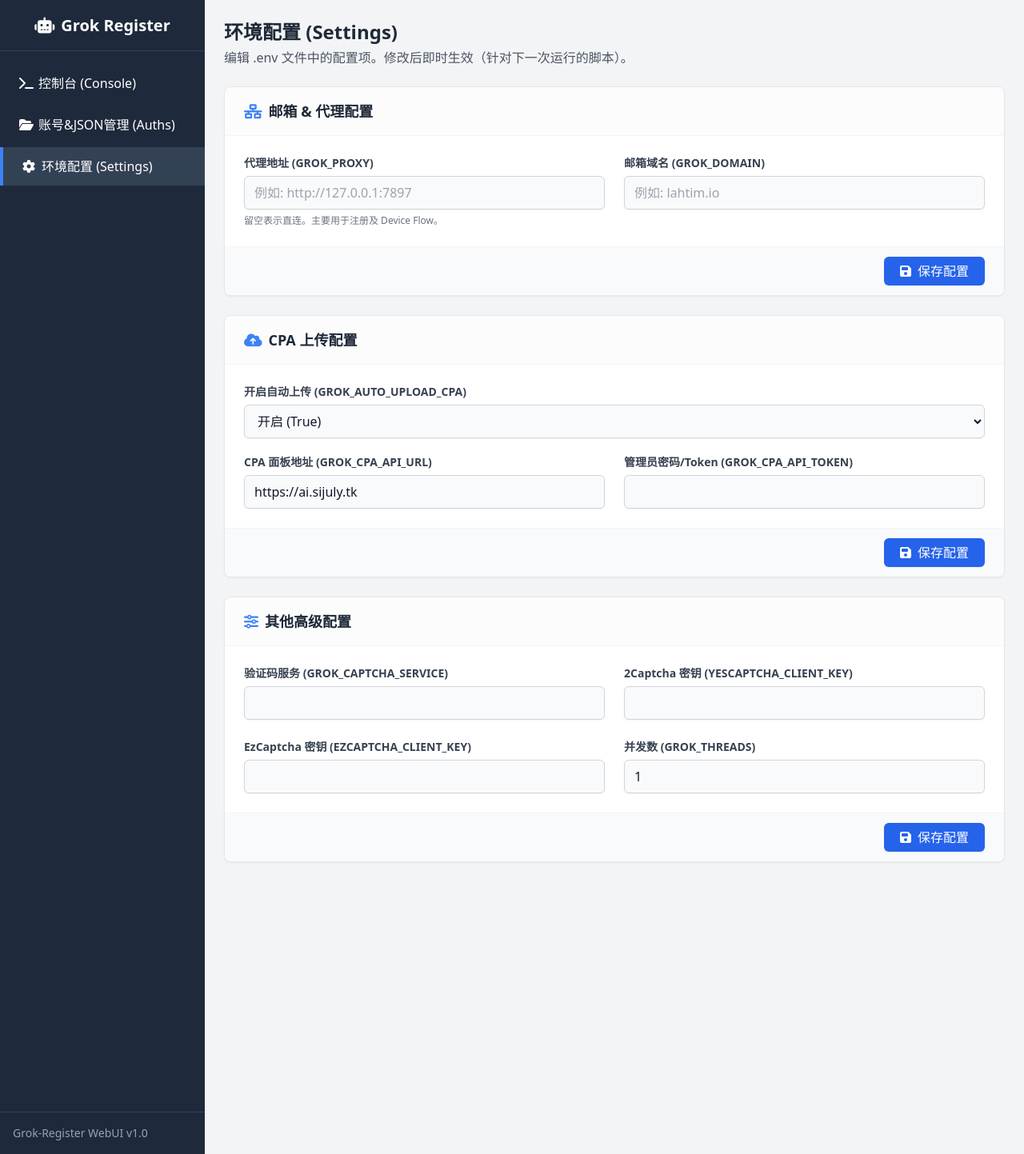
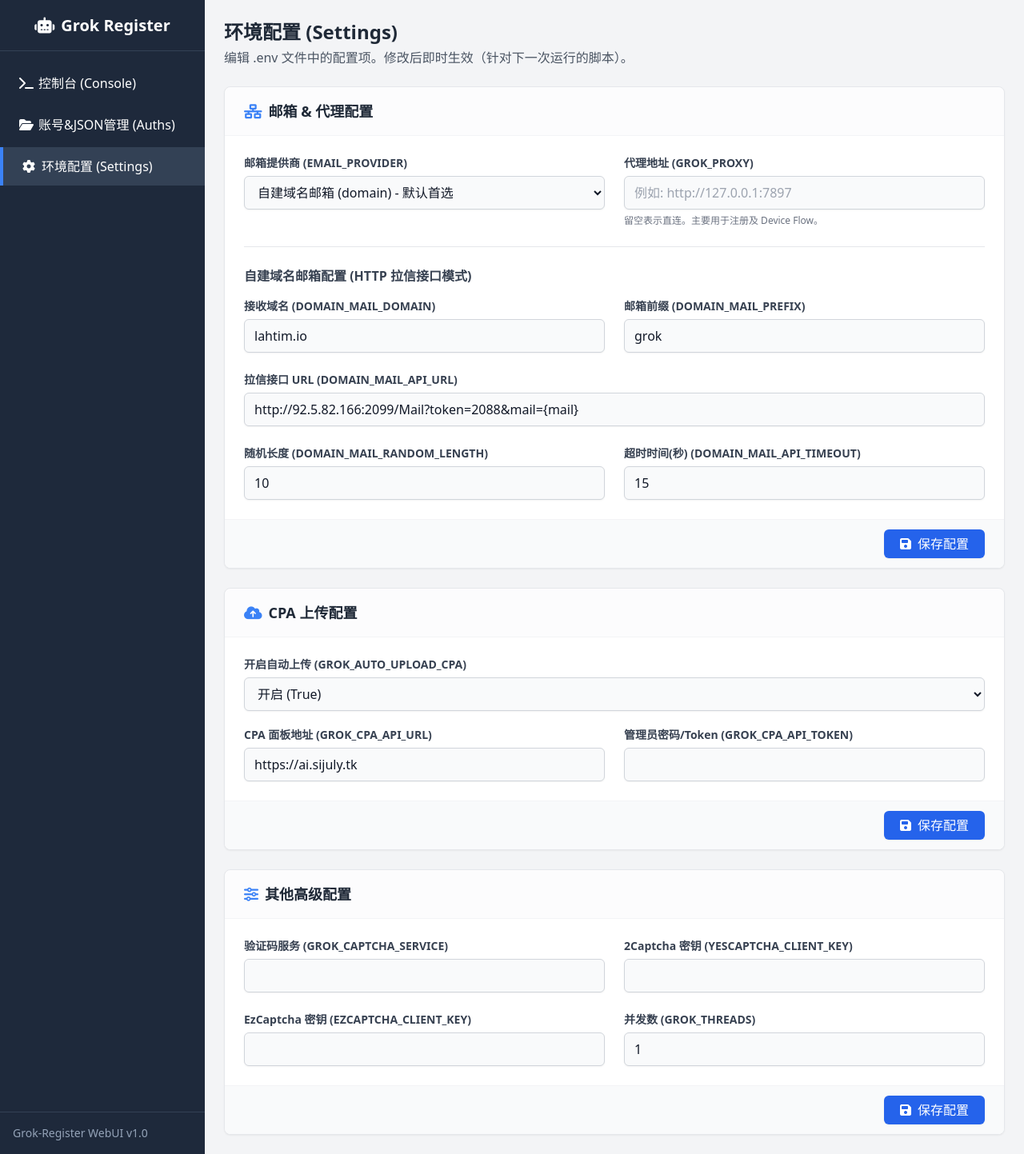
Before and after one commit to SIJULY/grok-register, a FastAPI app: page /settings in a window 1280 px wide. Shown: the whole page at 80% size. Run offline with FastAPI, Linux system fonts and the light colour scheme; some libraries are stand-ins or nearby versions.

Commit message:
feat: 增加自建域名邮箱（HTTP 拉信接口模式）配置项及 Web UI 更新

```diff
--- a/web/templates/settings.html
+++ b/web/templates/settings.html
@@ -23,18 +23,49 @@
         <div class="p-6">
             <div class="grid grid-cols-1 md:grid-cols-2 gap-6">
                 <div>
+                    <label class="block text-sm font-semibold text-gray-700 mb-1.5">邮箱提供商 (EMAIL_PROVIDER)</label>
+                    <select id="EMAIL_PROVIDER" class="w-full bg-gray-50 border border-gray-300 text-gray-900 rounded-md shadow-sm focus:bg-white focus:border-blue-500 focus:ring-2 focus:ring-blue-200 px-3 py-2 transition-colors">
+                        <option value="domain" {% if config.get('EMAIL_PROVIDER', 'domain') == 'domain' %}selected{% endif %}>自建域名邮箱 (domain) - 默认首选</option>
+                        <option value="gptmail" {% if config.get('EMAIL_PROVIDER') == 'gptmail' %}selected{% endif %}>GPTMail (gptmail)</option>
+                        <option value="luckmail" {% if config.get('EMAIL_PROVIDER') == 'luckmail' %}selected{% endif %}>LuckMail (luckmail)</option>
+                        <option value="mailnest" {% if config.get('EMAIL_PROVIDER') == 'mailnest' %}selected{% endif %}>MailNest (mailnest)</option>
+                    </select>
+                </div>
+                <div>
                     <label class="block text-sm font-semibold text-gray-700 mb-1.5">代理地址 (GROK_PROXY)</label>
                     <input type="text" id="GROK_PROXY" value="{{ config.get('GROK_PROXY', '') }}" class="w-full bg-gray-50 border border-gray-300 text-gray-900 rounded-md shadow-sm focus:bg-white focus:border-blue-500 focus:ring-2 focus:ring-blue-200 px-3 py-2 transition-colors" placeholder="例如: http://127.0.0.1:7897">
                     <p class="text-xs text-gray-500 mt-1.5">留空表示直连。主要用于注册及 Device Flow。</p>
                 </div>
-                <div>
-                    <label class="block text-sm font-semibold text-gray-700 mb-1.5">邮箱域名 (GROK_DOMAIN)</label>
-                    <input type="text" id="GROK_DOMAIN" value="{{ config.get('GROK_DOMAIN', '') }}" class="w-full bg-gray-50 border border-gray-300 text-gray-900 rounded-md shadow-sm focus:bg-white focus:border-blue-500 focus:ring-2 focus:ring-blue-200 px-3 py-2 transition-colors" placeholder="例如: lahtim.io">
+            </div>
+
+            <div class="mt-6 border-t border-gray-200 pt-6">
+                <h4 class="text-md font-semibold text-gray-700 mb-4">自建域名邮箱配置 (HTTP 拉信接口模式)</h4>
+                <div class="grid grid-cols-1 md:grid-cols-2 gap-6">
+                    <div>
+                        <label class="block text-sm font-semibold text-gray-700 mb-1.5">接收域名 (DOMAIN_MAIL_DOMAIN)</label>
+                        <input type="text" id="DOMAIN_MAIL_DOMAIN" value="{{ config.get('DOMAIN_MAIL_DOMAIN', 'lahtim.io') }}" class="w-full bg-gray-50 border border-gray-300 text-gray-900 rounded-md shadow-sm focus:bg-white focus:border-blue-500 focus:ring-2 focus:ring-blue-200 px-3 py-2 transition-colors" placeholder="例如: example.com">
+                    </div>
+                    <div>
+                        <label class="block text-sm font-semibold text-gray-700 mb-1.5">邮箱前缀 (DOMAIN_MAIL_PREFIX)</label>
+                        <input type="text" id="DOMAIN_MAIL_PREFIX" value="{{ config.get('DOMAIN_MAIL_PREFIX', 'grok') }}" class="w-full bg-gray-50 border border-gray-300 text-gray-900 rounded-md shadow-sm focus:bg-white focus:border-blue-500 focus:ring-2 focus:ring-blue-200 px-3 py-2 transition-colors">
+                    </div>
+                    <div class="md:col-span-2">
+                        <label class="block text-sm font-semibold text-gray-700 mb-1.5">拉信接口 URL (DOMAIN_MAIL_API_URL)</label>
+                        <input type="text" id="DOMAIN_MAIL_API_URL" value="{{ config.get('DOMAIN_MAIL_API_URL', 'http://92.5.82.166:2099/Mail?token=2088&mail={mail}') }}" class="w-full bg-gray-50 border border-gray-300 text-gray-900 rounded-md shadow-sm focus:bg-white focus:border-blue-500 focus:ring-2 focus:ring-blue-200 px-3 py-2 transition-colors" placeholder="例如: http://89.168.116.152:2099/Mail?token=xxx&mail={mail}">
+                    </div>
+                    <div>
+                        <label class="block text-sm font-semibold text-gray-700 mb-1.5">随机长度 (DOMAIN_MAIL_RANDOM_LENGTH)</label>
+                        <input type="number" id="DOMAIN_MAIL_RANDOM_LENGTH" value="{{ config.get('DOMAIN_MAIL_RANDOM_LENGTH', '10') }}" class="w-full bg-gray-50 border border-gray-300 text-gray-900 rounded-md shadow-sm focus:bg-white focus:border-blue-500 focus:ring-2 focus:ring-blue-200 px-3 py-2 transition-colors">
+                    </div>
+                    <div>
+                        <label class="block text-sm font-semibold text-gray-700 mb-1.5">超时时间(秒) (DOMAIN_MAIL_API_TIMEOUT)</label>
+                        <input type="number" id="DOMAIN_MAIL_API_TIMEOUT" value="{{ config.get('DOMAIN_MAIL_API_TIMEOUT', '15') }}" class="w-full bg-gray-50 border border-gray-300 text-gray-900 rounded-md shadow-sm focus:bg-white focus:border-blue-500 focus:ring-2 focus:ring-blue-200 px-3 py-2 transition-colors">
+                    </div>
                 </div>
             </div>
         </div>
         <div class="px-6 py-3 border-t border-gray-100 bg-gray-50 flex justify-end">
-            <button onclick="saveGroup(['GROK_PROXY', 'GROK_DOMAIN'])" class="bg-blue-600 hover:bg-blue-700 text-white font-medium py-1.5 px-5 rounded-md transition-colors shadow-sm flex items-center">
+            <button onclick="saveGroup(['EMAIL_PROVIDER', 'GROK_PROXY', 'DOMAIN_MAIL_DOMAIN', 'DOMAIN_MAIL_PREFIX', 'DOMAIN_MAIL_API_URL', 'DOMAIN_MAIL_RANDOM_LENGTH', 'DOMAIN_MAIL_API_TIMEOUT'])" class="bg-blue-600 hover:bg-blue-700 text-white font-medium py-1.5 px-5 rounded-md transition-colors shadow-sm flex items-center">
                 <i class="fa-solid fa-save mr-2"></i> 保存配置
             </button>
         </div>
```
Also changed, not shown: 1 other file.
